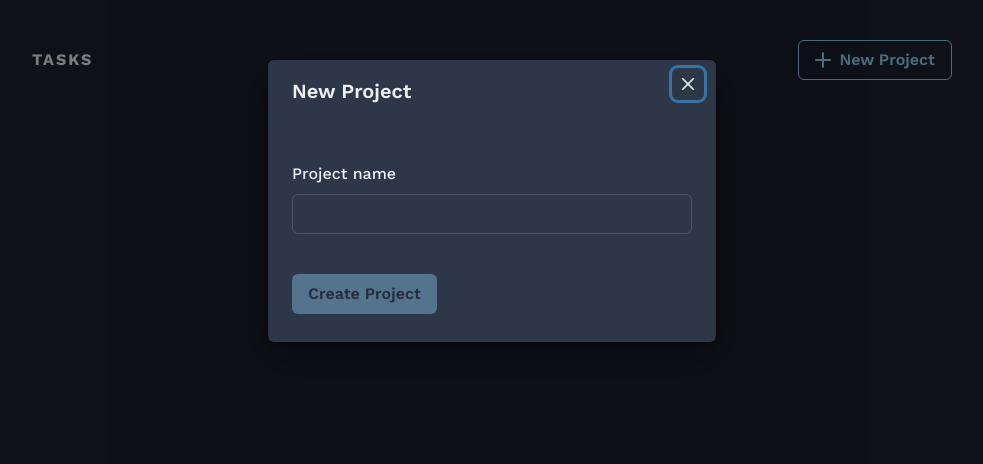
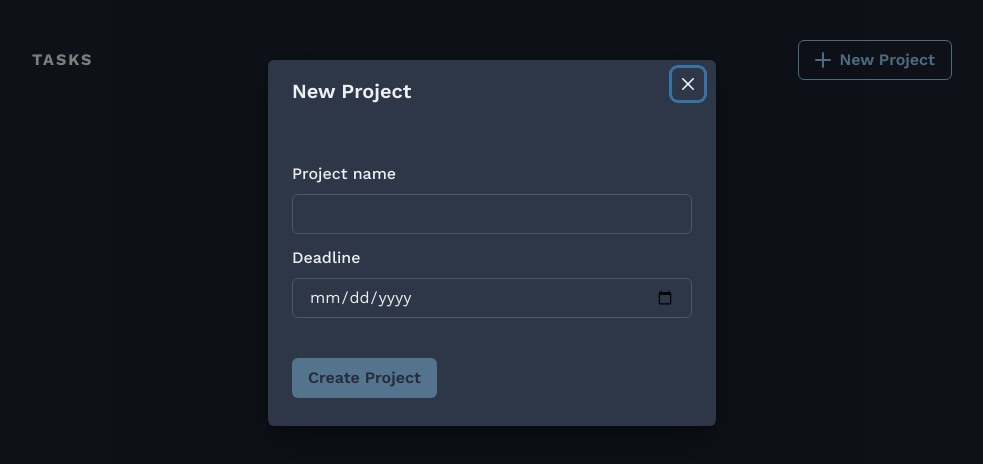
Before and after one commit to jsbuddy/tasks, a Next.js app: page / in a window 1280 px wide. Both pictures are taken after a click on the button "New Project". Shown: the top 464 px of the page, without its empty margins (148-1131 px from the left). Built offline with nearby package versions, Linux system fonts and the light colour scheme; no server answers.

Commit message:
feat: make project deadline optional

```diff
--- a/components/AddProjectModal.tsx
+++ b/components/AddProjectModal.tsx
@@ -3,21 +3,21 @@ import React, { useState } from "react";
 import { queryCache, useMutation } from "react-query";
 import http from "lib/http";
 import { AddIcon } from "@chakra-ui/icons";
+import { ICreateProject } from "lib/types";
 
-const createProject = async ({ name }: { name: string }) => {
-    const { data } = await http.post('/api/projects', { name });
+const createProject = async (values: ICreateProject) => {
+    const { data } = await http.post('/api/projects', values);
     return data.data;
 }
 
 const AddProjectModal = () => {
-    const [name, setName] = useState('');
+    const [values, setValues] = useState<ICreateProject>({ name: '', deadline: '' });
     const { isOpen, onOpen, onClose } = useDisclosure();
     const [create, { isLoading }] = useMutation(createProject)
 
     const onAddProject = async () => {
-        await create({ name });
+        await create(values);
         queryCache.invalidateQueries('projects');
-        setName('');
         onClose();
     }
 
@@ -35,11 +35,20 @@ const AddProjectModal = () => {
                             <Input
                                 type="text"
                                 id="name"
-                                value={name}
-                                onChange={(e: React.ChangeEvent<HTMLInputElement>) => setName(e.target.value)}
+                                value={values.name}
+                                onChange={(e: React.ChangeEvent<HTMLInputElement>) => setValues({ ...values, name: e.target.value })}
                             />
                         </FormControl>
-                        <Button isDisabled={name.length < 2} isLoading={isLoading} colorScheme="blue" onClick={onAddProject} mt="10">Create Project</Button>
+                        <FormControl mt="3">
+                            <FormLabel htmlFor="name">Deadline</FormLabel>
+                            <Input
+                                type="date"
+                                placeholder="Deadline"
+                                value={values.deadline}
+                                onChange={(e: React.ChangeEvent<HTMLInputElement>) => setValues({ ...values, deadline: e.target.value })}
+                            />
+                        </FormControl>
+                        <Button isDisabled={values.name.length < 2} isLoading={isLoading} colorScheme="blue" onClick={onAddProject} mt="10">Create Project</Button>
                     </ModalBody>
                 </ModalContent>
             </Modal>
--- a/lib/types.ts
+++ b/lib/types.ts
@@ -19,6 +19,11 @@ export interface ICreateTask {
     project?: string,
 }
 
+export interface ICreateProject {
+    name: string,
+    deadline?: string
+}
+
 export interface IUpdateTask {
     name?: string,
     due?: string,
```
Also changed, not shown: 2 other files (tests, documents, lock files or other folders).
